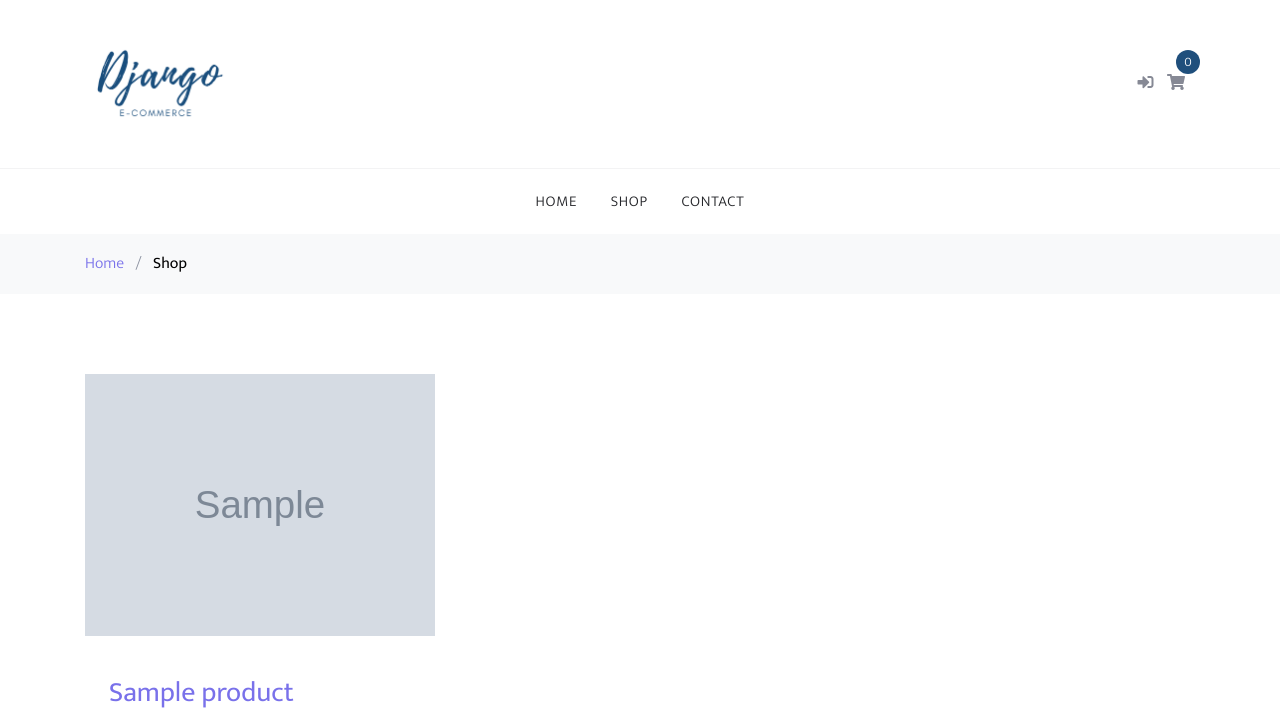
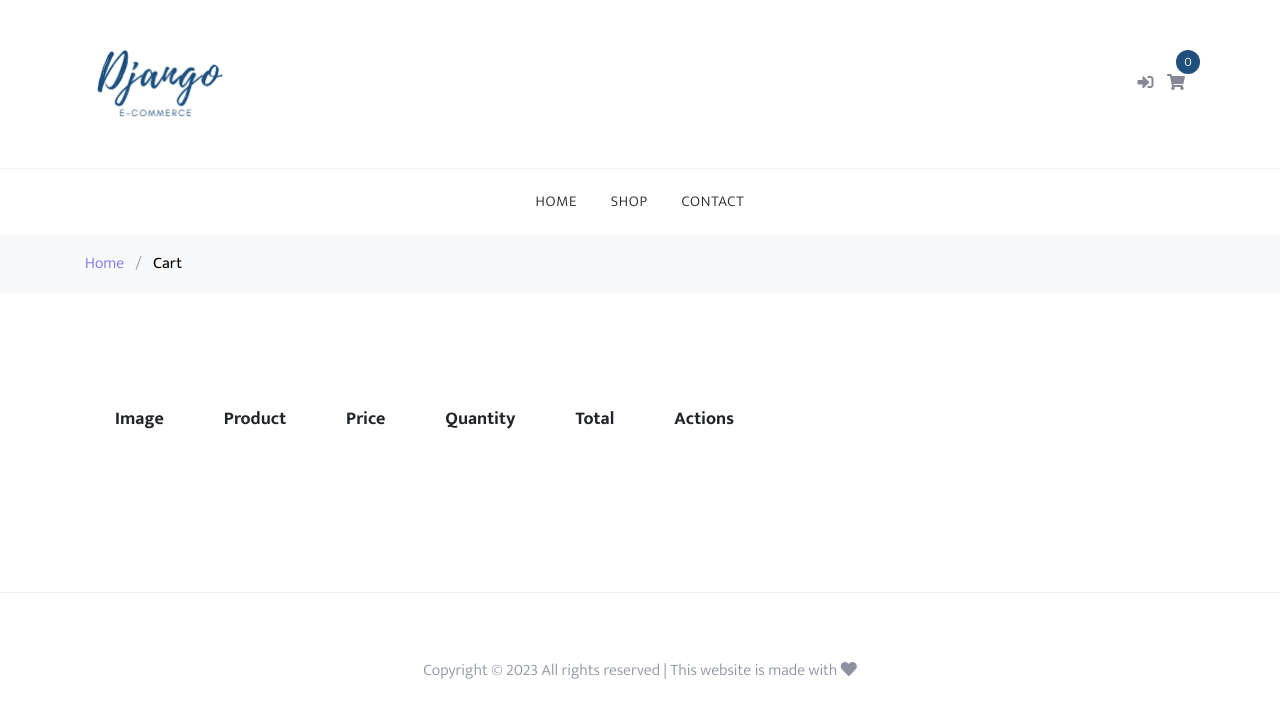
Before and after one commit to JacobItopa/ecommerce, a Django app: page /cart in a window 1280 px wide. Shown: the top 715 px of the page. After the commit the page ends 679 px from the top, so only its background shows below. Run offline with Django 3.2, Linux system fonts and the light colour scheme; tables that the repository leaves empty hold one stand-in row (values such as "Sample post"); grey boxes marked "Sample" are stand-in pictures; lists and menus that the app fills with data are empty; parts of the project's set-up code (start-up, migrations or seed data) failed here and were passed over; some libraries are stand-ins or nearby versions.

Commit message:
cart view now working

```diff
--- a/cart/urls.py
+++ b/cart/urls.py
@@ -1,9 +1,10 @@
 from django.urls import path
-from .views import ProductList, ProductDetail
+from .views import ProductList, ProductDetail, CartView
 
 app_name = 'cart'
 
 urlpatterns = [
-    path('', ProductList.as_view(), name='product-list'),
-    path('<slug>/', ProductDetail.as_view(), name='product-detail'),
+    path('', CartView.as_view(), name='summary'),
+    path('shop/', ProductList.as_view(), name='product-list'),
+    path('shop/<slug>/', ProductDetail.as_view(), name='product-detail'),
 ]
--- a/cart/views.py
+++ b/cart/views.py
@@ -50,3 +50,11 @@ class ProductDetail(generic.FormView):
         context = super(ProductDetail, self).get_context_data(**kwargs)
         context['product'] = self.get_object()
         return context
+
+class CartView(generic.TemplateView):
+    template_name = 'cart/cart.html'
+
+    def get_context_data(self, **kwargs):
+        context = super(CartView, self).get_context_data(**kwargs)
+        context['order'] = get_or_set_order_session(self.request)
+        return context
--- a/templates/base.html
+++ b/templates/base.html
@@ -65,7 +65,7 @@
                                     {% endif %}
                                 </li>
                                 <li>
-                                    <a href="#" class="site-cart">
+                                    <a href="{% url 'cart:summary' %}" class="site-cart">
                                         <span><i class="fas fa-shopping-cart"></i></span>
                                         <span class="count">0</span>
                                     </a>
--- /dev/null
+++ b/templates/cart/cart.html
@@ -0,0 +1,77 @@
+{% extends "base.html" %}
+
+{% block content %}
+
+<div class="bg-light py-3">
+    <div class="container">
+        <div class="row">
+            <div class="col-md-12 mb-0">
+                <a href="{% url 'home' %}">Home</a>
+                <span class="mx-2 mb-0">/</span>
+                <strong class="text-black">Cart</strong>
+            </div>
+        </div>
+    </div>
+</div>
+
+
+<div class="site-section">
+    <div class="container">
+        <div class="row mb-5">
+            <div class="col-md-12">
+                <div class="site-blocks-table">
+                    <table>
+                        <thead>
+                            <tr>
+                                <th>Image</th>
+                                <th>Product</th>
+                                <th>Price</th>
+                                <th>Quantity</th>
+                                <th>Total</th>
+                                <th>Actions</th>
+                            </tr>
+                        </thead>
+                        <tbody>
+                            {% for item in order.items.all %}
+                            <tr>
+                                <td class="product-thumbnail">
+                                    <img src="{{ item.product.image.url }}" class="img-fluid">
+                                </td>
+                                <td class="product-name">
+                                    <h2 class="h5 text-black">{{ item.product.title }}</h2>
+                                    <small>Size: {{ item.size.name }}</small>
+                                    <small>Colour: {{ item.colour.name }}</small>
+                                </td>
+                                <td>${{ item.product.get_price }}</td>
+                                <td>
+                                    <div class="input-group mb-3" style="max-width: 120px;">
+                                        <div class="input-group-prepend">
+                                            <a href="#" class="btn btn-outline-primary">
+                                                &minus;
+                                            </a>
+                                        </div>
+                                        <input type="text" class="form-control text-center" value="{{ item.quantity }}">
+                                        <div class="input-group-append">
+                                            <a href="#" class="btn btn-outline-primary">
+                                                &plus;
+                                            </a>
+                                        </div>
+                                    </div>
+                                </td>
+                                <td>
+                                    ${{ item.get_total_item_price }}
+                                </td>
+                                <td>
+                                    <a href="#" class="btn btn-primary btn-sm">X</a>
+                                </td>
+                            </tr>
+                            {% endfor %}
+                        </tbody>
+                    </table>
+                </div>
+            </div>
+        </div>
+    </div>
+</div>
+
+{% endblock content %}
```
Also changed, not shown: media/product_images/dfp_Nd7O8QV.jpg (added).
